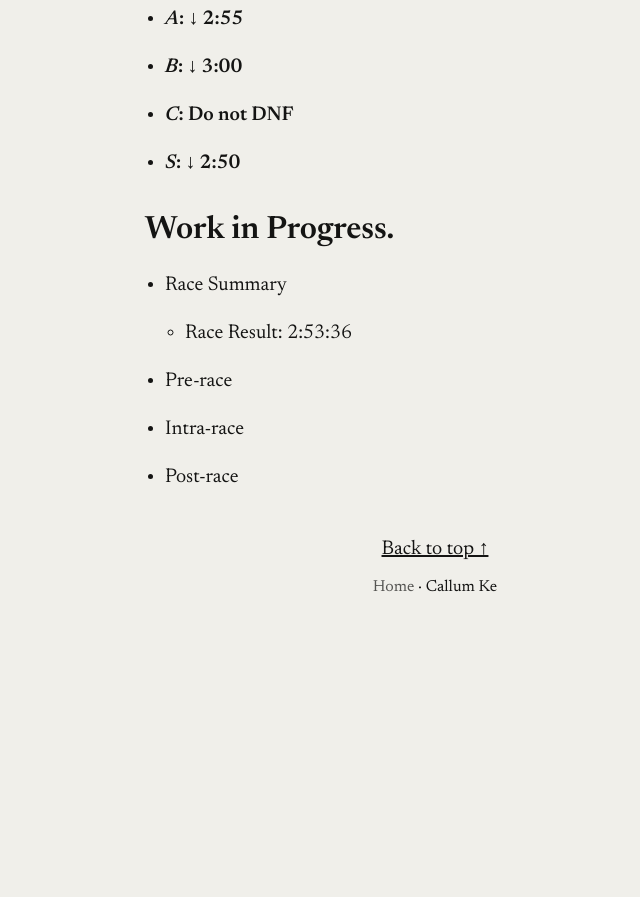
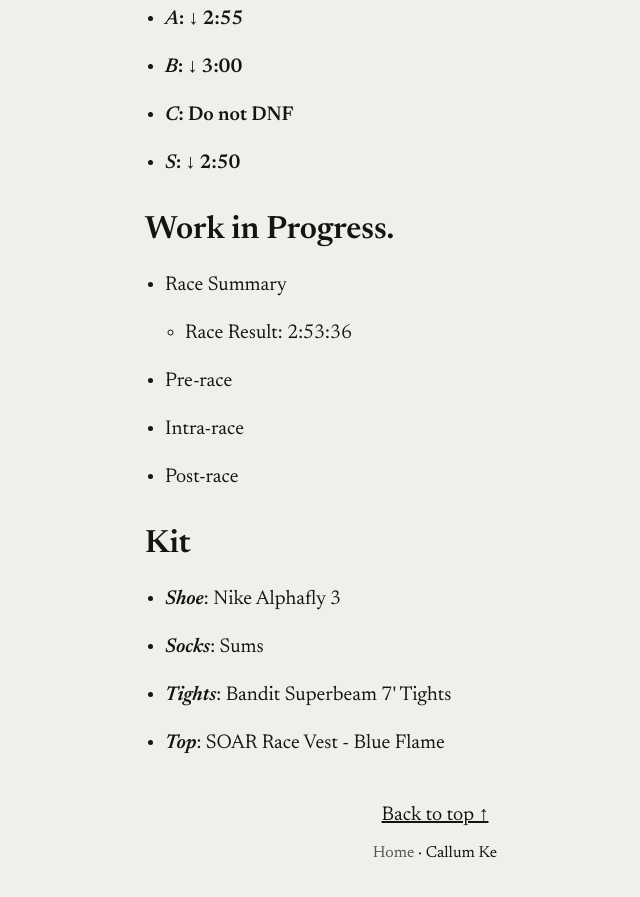
Before and after one commit to ckallum/ckallum.github.io, a website: page articles/firenze-2024/index.html in a window 1280 px wide. Shown: the part 585-1482 px from the top of the page, without its empty margins (205-845 px from the left). Before the commit the page ends 1226 px from the top, so only its background shows below. Drawn offline with Linux system fonts and the light colour scheme; files whose address does not match are found by name.

Commit message:
Race Kit

```diff
--- a/articles/firenze-2024/index.html
+++ b/articles/firenze-2024/index.html
@@ -96,6 +96,15 @@
           <li>Post-race</li>
         </ul>
 
+        <h2 id="race-kit">Kit</h2>
+        <ul>
+          <li><strong><em>Shoe</em></strong>: Nike Alphafly 3</li>
+          <li><strong><em>Socks</em></strong>: Sums</li>
+          <li><strong><em>Tights</em></strong>: Bandit Superbeam 7' Tights</li>
+          <li><strong><em>Top</em></strong>: SOAR Race Vest - Blue Flame</li>
+        </ul>
+
+
       </div>
 
       <footer>
```
